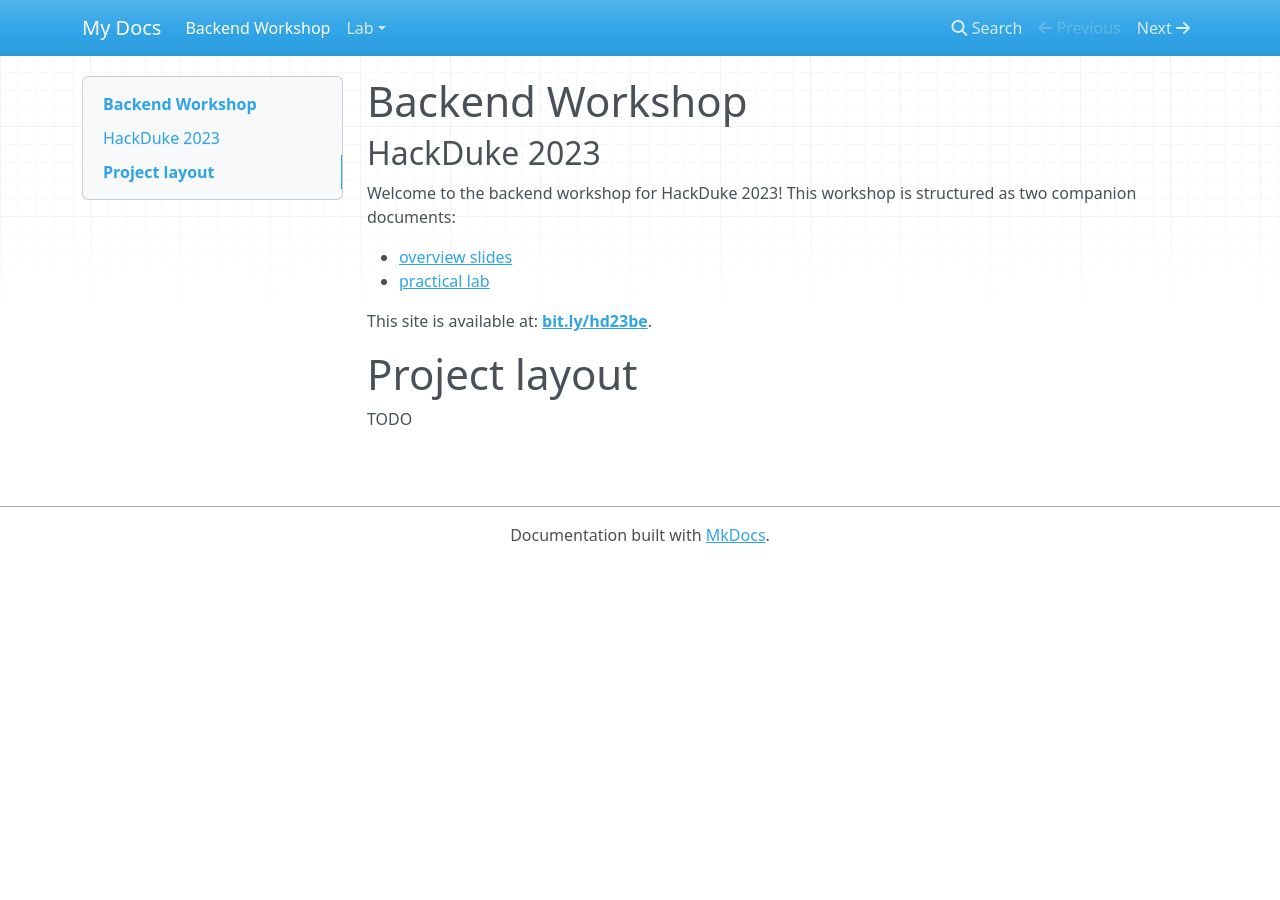
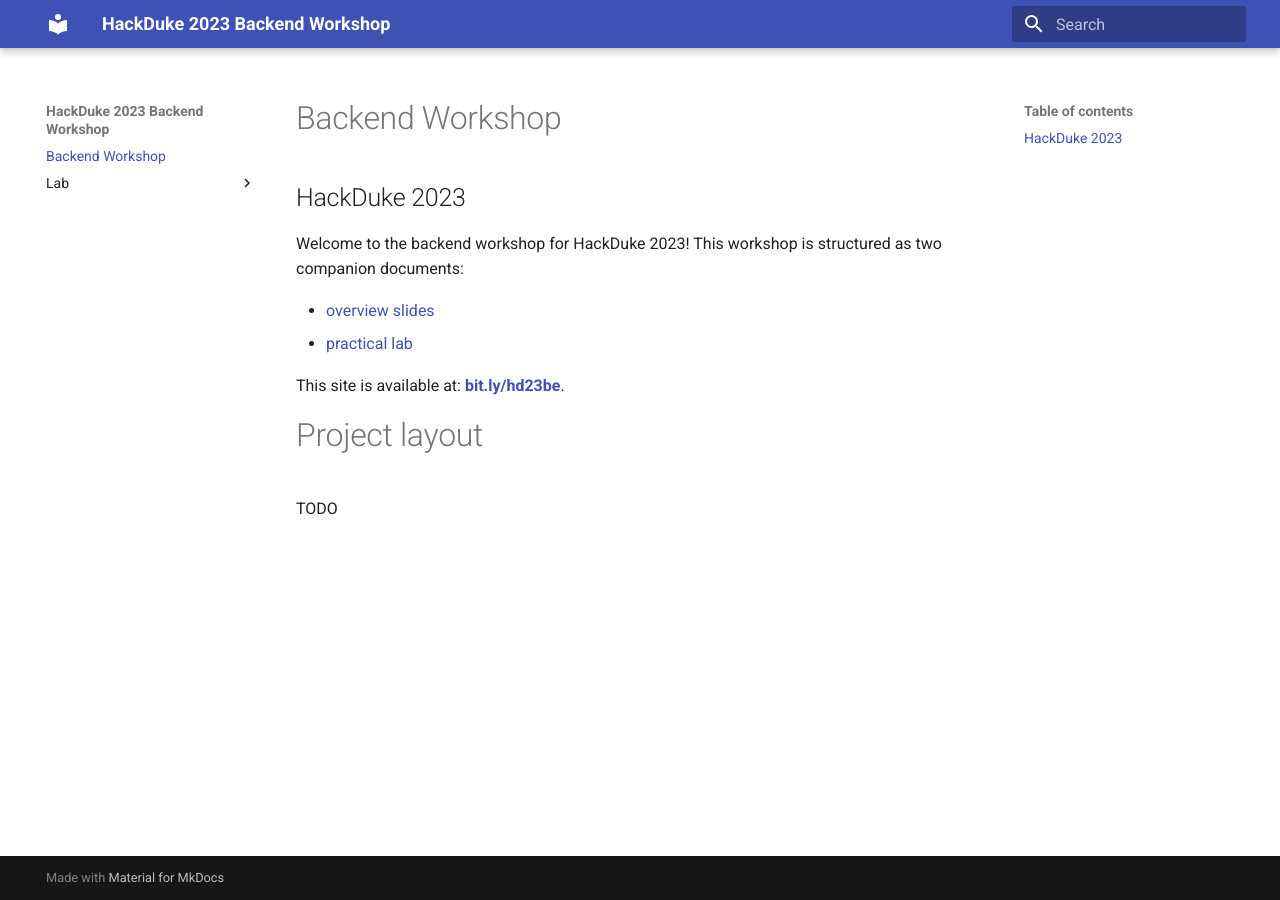
Before and after one commit to johnjameswhitman/hackduke2023backend, an MkDocs documentation site: the page built from docs/index.md, in a window 1280 px wide. Built offline with MkDocs 1.6.1 and Material for MkDocs 9.7.7, drawn with Linux system fonts in a browser that asks for light colours; nearby versions of some CDN libraries.

Commit message:
Adds material-mkdocs.

```diff
--- a/mkdocs.yml
+++ b/mkdocs.yml
@@ -1 +1,4 @@
-site_name: My Docs
+site_name: HackDuke 2023 Backend Workshop
+
+theme:
+  name: material
```
Also changed, not shown: 1 other file.
